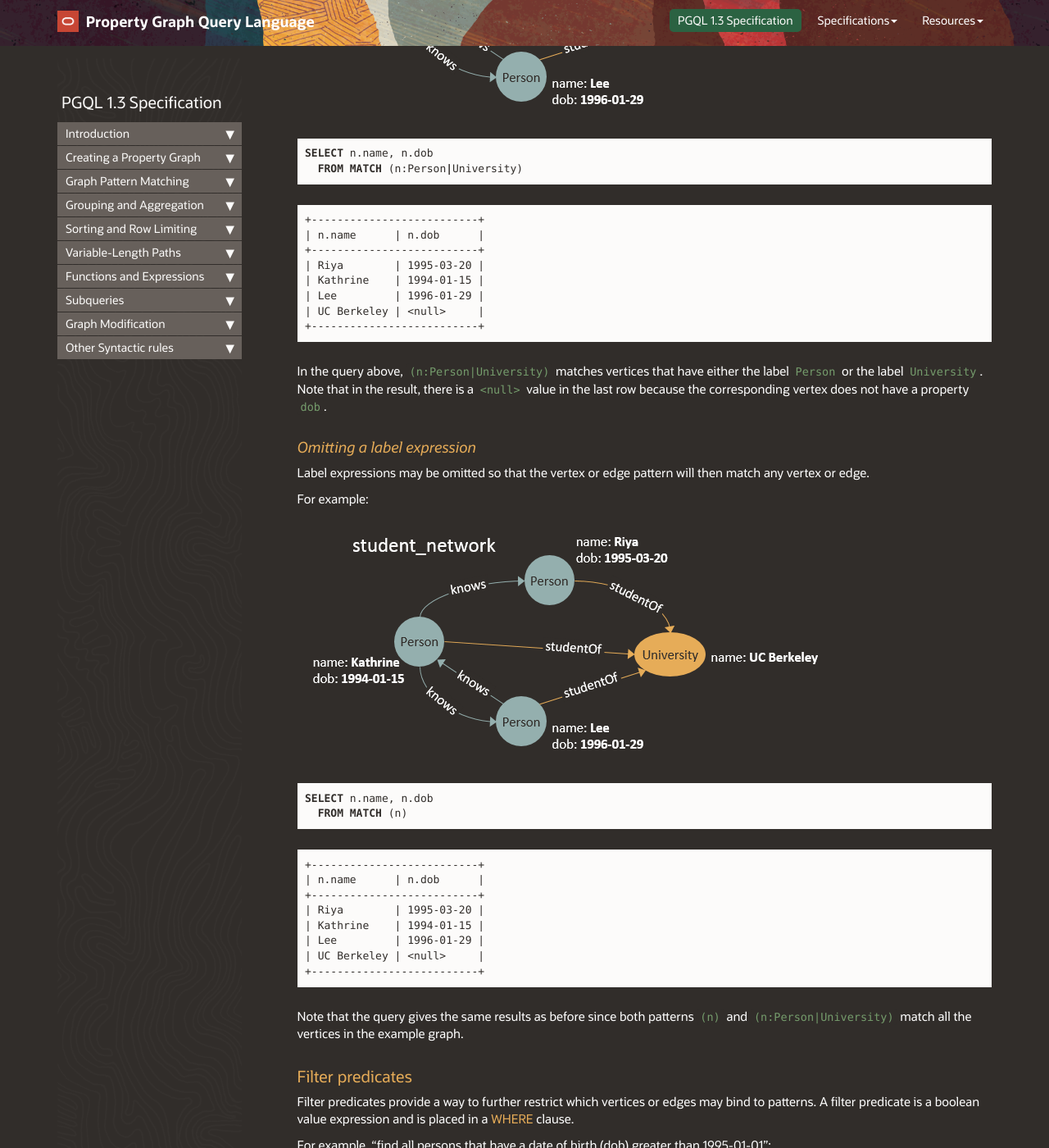
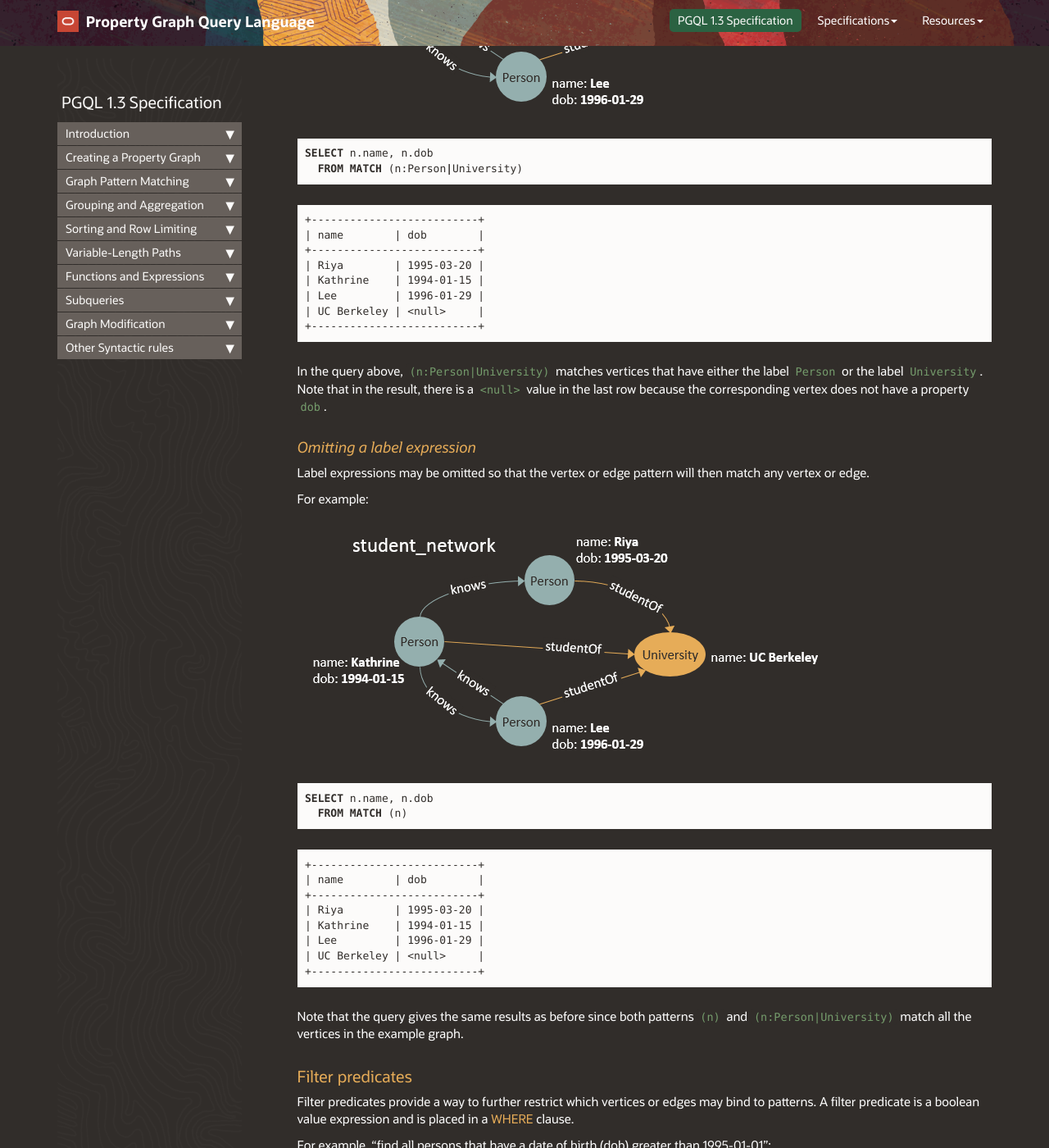
Before and after one commit to oracle/pgql-lang, a Jekyll site: the page built from pages/pgql-1.3-spec.md, in a window 1280 px wide and 1400 px high, scrolled down 23393 px. Shown: the whole window at 82% size. Built offline with Jekyll 4.4.1, drawn with Linux system fonts in a browser that asks for light colours; nearby versions of some CDN libraries; comment, search, counter and statistics services are not loaded; some of the changed text lies outside the part shown.

````diff
--- a/pages/pgql-1.3-spec.md
+++ b/pages/pgql-1.3-spec.md
@@ -924,7 +924,7 @@ SELECT n.name, n.dob
 
 ```
 +-----------------------+
-| n.name   | n.dob      |
+| name     | dob        |
 +-----------------------+
 | Riya     | 1995-03-20 |
 | Kathrine | 1994-01-15 |
@@ -986,7 +986,7 @@ SELECT n.name, n.dob
 
 ```
 +--------------------------+
-| n.name      | n.dob      |
+| name        | dob        |
 +--------------------------+
 | Riya        | 1995-03-20 |
 | Kathrine    | 1994-01-15 |
@@ -1012,7 +1012,7 @@ SELECT n.name, n.dob
 
 ```
 +--------------------------+
-| n.name      | n.dob      |
+| name        | dob        |
 +--------------------------+
 | Riya        | 1995-03-20 |
 | Kathrine    | 1994-01-15 |
@@ -1040,7 +1040,7 @@ SELECT n.name, n.dob
 
 ```
 +---------------------+
-| n.name | n.dob      |
+| name   | dob        |
 +---------------------+
 | Riya   | 1995-03-20 |
 | Lee    | 1996-01-29 |
````
